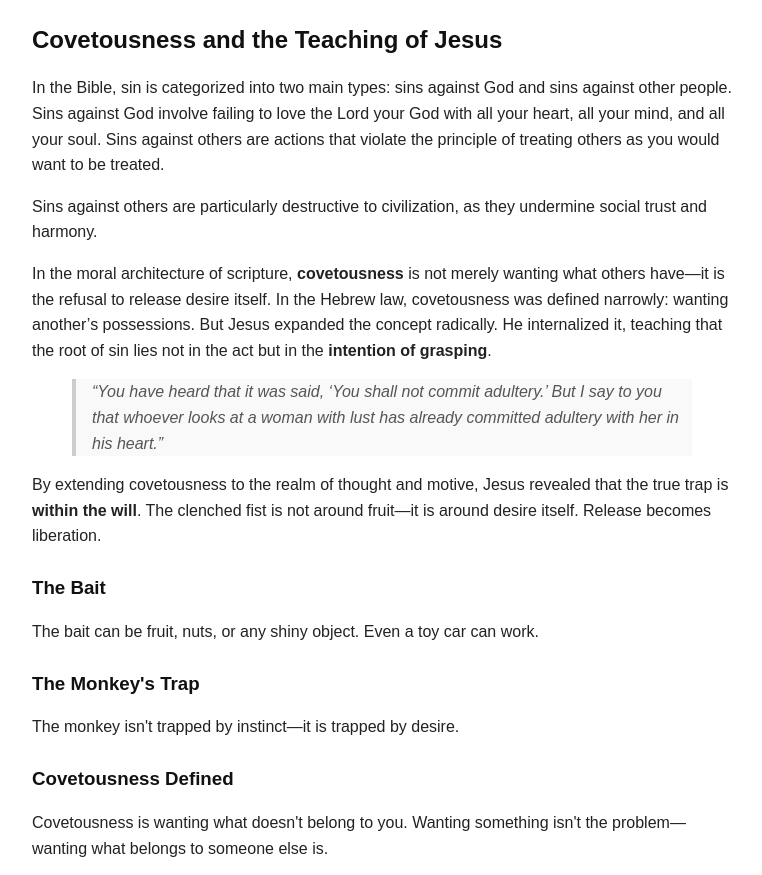
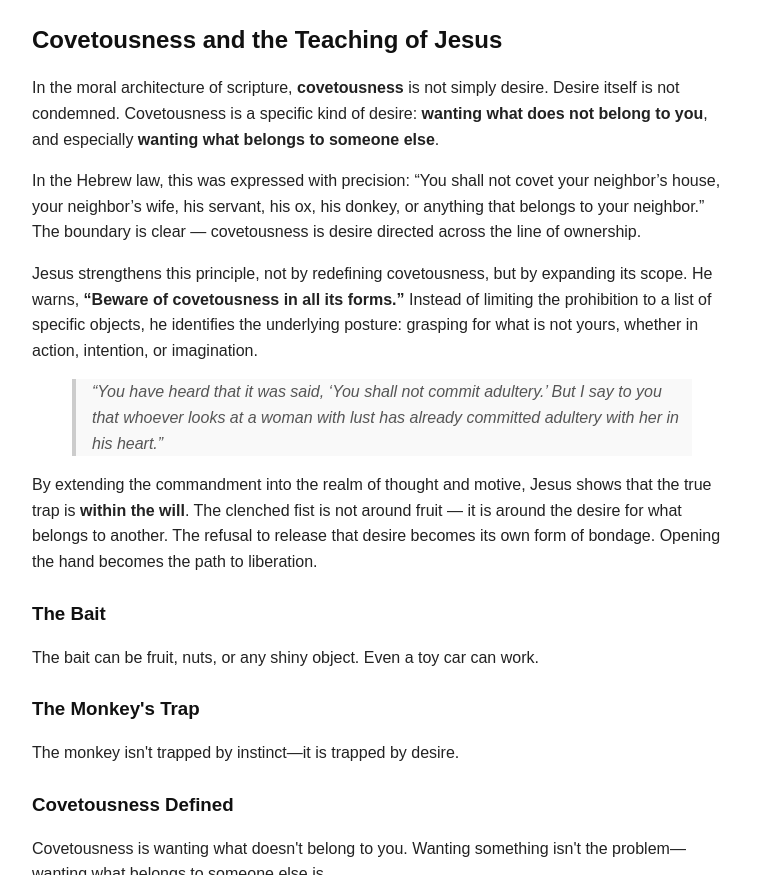
Before and after one commit to RaphaelAsanti/clenched-fist-trap, a plain HTML site: page index.html in a window 1280 px wide. Shown: the part 1287-2162 px from the top of the page, without its empty margins (258-1020 px from the left). Drawn offline with Linux system fonts and the light colour scheme.

Commit message:
Refine covetousness section in index.html
Revised the section on covetousness to clarify its definition and implications according to biblical teachings. Expanded on Jesus' teachings regarding desire and covetousness.

```diff
--- a/index.html
+++ b/index.html
@@ -125,19 +125,44 @@
 
     <!-- COVETOUSNESS -->
     <section>
-      <h2>Covetousness and the Teaching of Jesus</h2>
+  <h2>Covetousness and the Teaching of Jesus</h2>
 
-      <p>In the Bible, sin is categorized into two main types: sins against God and sins against other people. Sins against God involve failing to love the Lord your God with all your heart, all your mind, and all your soul. Sins against others are actions that violate the principle of treating others as you would want to be treated.</p>
+  <p>
+    In the moral architecture of scripture, <strong>covetousness</strong> is not simply desire.
+    Desire itself is not condemned. Covetousness is a specific kind of desire:
+    <strong>wanting what does not belong to you</strong>, and especially
+    <strong>wanting what belongs to someone else</strong>.
+  </p>
 
-      <p>Sins against others are particularly destructive to civilization, as they undermine social trust and harmony.</p>
+  <p>
+    In the Hebrew law, this was expressed with precision:
+    “You shall not covet your neighbor’s house, your neighbor’s wife, his servant,
+    his ox, his donkey, or anything that belongs to your neighbor.”
+    The boundary is clear — covetousness is desire directed across the line of ownership.
+  </p>
 
-      <p>In the moral architecture of scripture, <strong>covetousness</strong> is not merely wanting what others have—it is the refusal to release desire itself. In the Hebrew law, covetousness was defined narrowly: wanting another’s possessions. But Jesus expanded the concept radically. He internalized it, teaching that the root of sin lies not in the act but in the <strong>intention of grasping</strong>.</p>
+  <p>
+    Jesus strengthens this principle, not by redefining covetousness, but by expanding
+    its scope. He warns, <strong>“Beware of covetousness in all its forms.”</strong>
+    Instead of limiting the prohibition to a list of specific objects, he identifies
+    the underlying posture: grasping for what is not yours, whether in action,
+    intention, or imagination.
+  </p>
 
-      <blockquote>
-        “You have heard that it was said, ‘You shall not commit adultery.’ But I say to you that whoever looks at a woman with lust has already committed adultery with her in his heart.”
-      </blockquote>
+  <blockquote>
+    “You have heard that it was said, ‘You shall not commit adultery.’
+    But I say to you that whoever looks at a woman with lust has already committed
+    adultery with her in his heart.”
+  </blockquote>
 
-      <p>By extending covetousness to the realm of thought and motive, Jesus revealed that the true trap is <strong>within the will</strong>. The clenched fist is not around fruit—it is around desire itself. Release becomes liberation.</p>
+  <p>
+    By extending the commandment into the realm of thought and motive, Jesus shows
+    that the true trap is <strong>within the will</strong>. The clenched fist is not
+    around fruit — it is around the desire for what belongs to another. The refusal
+    to release that desire becomes its own form of bondage. Opening the hand becomes
+    the path to liberation.
+  </p>
+</section>
 
       <h3>The Bait</h3>
       <p>The bait can be fruit, nuts, or any shiny object. Even a toy car can work.</p>
```
